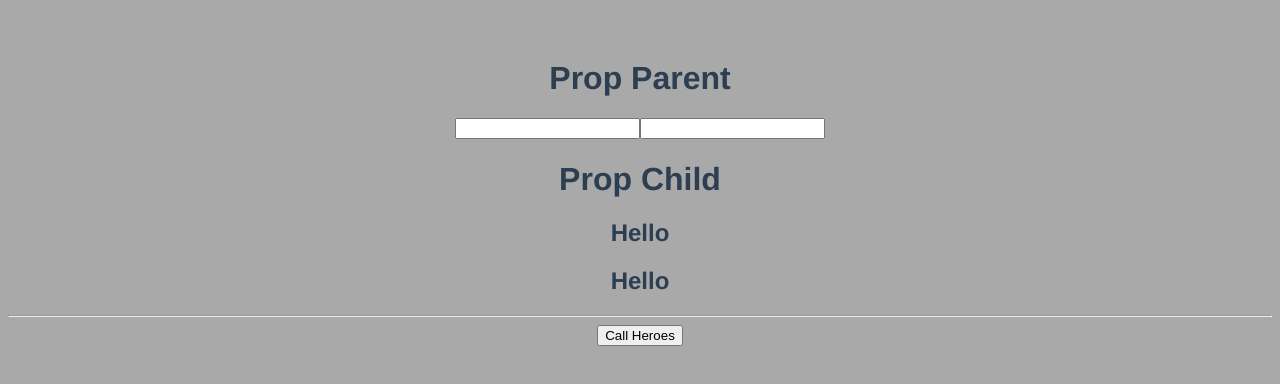
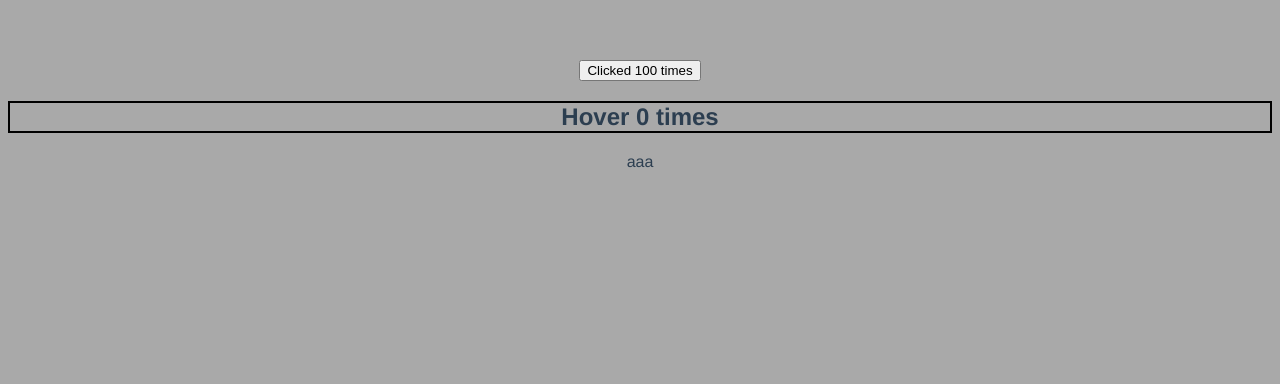
Before and after one commit to Dong-Yi-Xia/learning_vue3, a Vue app: page / in a window 1280 px wide. Shown: the top 384 px of the page. Built offline with nearby package versions, Linux system fonts and the light colour scheme.

Commit message:
mixin -> hooks compositionAPI

```diff
--- a/src/App.vue
+++ b/src/App.vue
@@ -29,7 +29,8 @@
     <!-- <ProvideInjectC /> -->
     <!-- <LifeCycleC /> -->
     <!-- <TemplaetRefC /> -->
-    <PropParentC />
+    <!-- <PropParentC /> -->
+    <MixinParentC />
   </div>
 </template>
 
@@ -63,7 +64,8 @@
 // import ProvideInjectC from './composition-api/ProvideInjectC.vue';
 // import LifeCycleC from './composition-api/LifeCycleC.vue';
 // import TemplaetRefC from './composition-api/TemplateRefC.vue';
-import PropParentC from './composition-api/PropParentC.vue';
+// import PropParentC from './composition-api/PropParentC.vue';
+import MixinParentC from './composition-api/MixinC/MixinParentC.vue';
 
 export default {
   name: 'App',
@@ -97,7 +99,8 @@ export default {
     // ProvideInjectC,
     // LifeCycleC,
     // TemplaetRefC,
-    PropParentC,
+    // PropParentC,
+    MixinParentC,
   },
 };
 </script>
--- /dev/null
+++ b/src/composition-api/MixinC/ClickCounterC.vue
@@ -0,0 +1,23 @@
+<template>
+  <div>
+    <button @click="incrementCount">Clicked {{ count }} times</button>
+  </div>
+</template>
+
+<script>
+import useCounter from './userCounter'; //This is called a hook or composable
+export default {
+  name: 'ClickCountC',
+  setup() {
+    // Can destructure
+    const { count, incrementCount } = useCounter(100, 5);
+
+    return {
+      count,
+      incrementCount,
+    };
+  },
+};
+</script>
+
+<style scoped></style>
--- /dev/null
+++ b/src/composition-api/MixinC/HoverCounterC.vue
@@ -0,0 +1,28 @@
+<template>
+  <div>
+    <h2 @mouseover="incrementCount">Hover {{ count }} times</h2>
+  </div>
+</template>
+
+<script>
+import useCounter from './userCounter'; //This is called a hook or composable
+export default {
+  methods: {},
+  name: 'HoverCountC',
+  setup() {
+    // Can destructure
+    const { count, incrementCount } = useCounter();
+
+    return {
+      count,
+      incrementCount,
+    };
+  },
+};
+</script>
+
+<style scoped>
+h2 {
+  border: 2px solid black;
+}
+</style>
--- /dev/null
+++ b/src/composition-api/MixinC/MixinParentC.vue
@@ -0,0 +1,21 @@
+<template>
+  <div>
+    <ClickCountC />
+    <HoverCountC />
+    aaa
+  </div>
+</template>
+
+<script>
+import ClickCountC from './ClickCounterC.vue';
+import HoverCountC from './HoverCounterC.vue';
+export default {
+  name: 'MixinParentC',
+  components: {
+    ClickCountC,
+    HoverCountC,
+  },
+};
+</script>
+
+<style scoped></style>
--- /dev/null
+++ b/src/composition-api/MixinC/userCounter.js
@@ -0,0 +1,32 @@
+// Follow a convention of having the word use_____
+// using composition API
+
+import { ref } from 'vue';
+
+// export default function useCounter() {
+//   const count = ref(0);
+
+//   function incrementCount() {
+//     count.value += 1;
+//   }
+
+//   return {
+//     count,
+//     incrementCount,
+//   };
+// }
+
+
+// Allows for passing in parameters
+export default function useCounter(initialCount = 0, stepSize = 1) { //default values
+  const count = ref(initialCount);
+
+  function incrementCount() {
+    count.value += stepSize;
+  }
+
+  return {
+    count,
+    incrementCount,
+  };
+}
```
